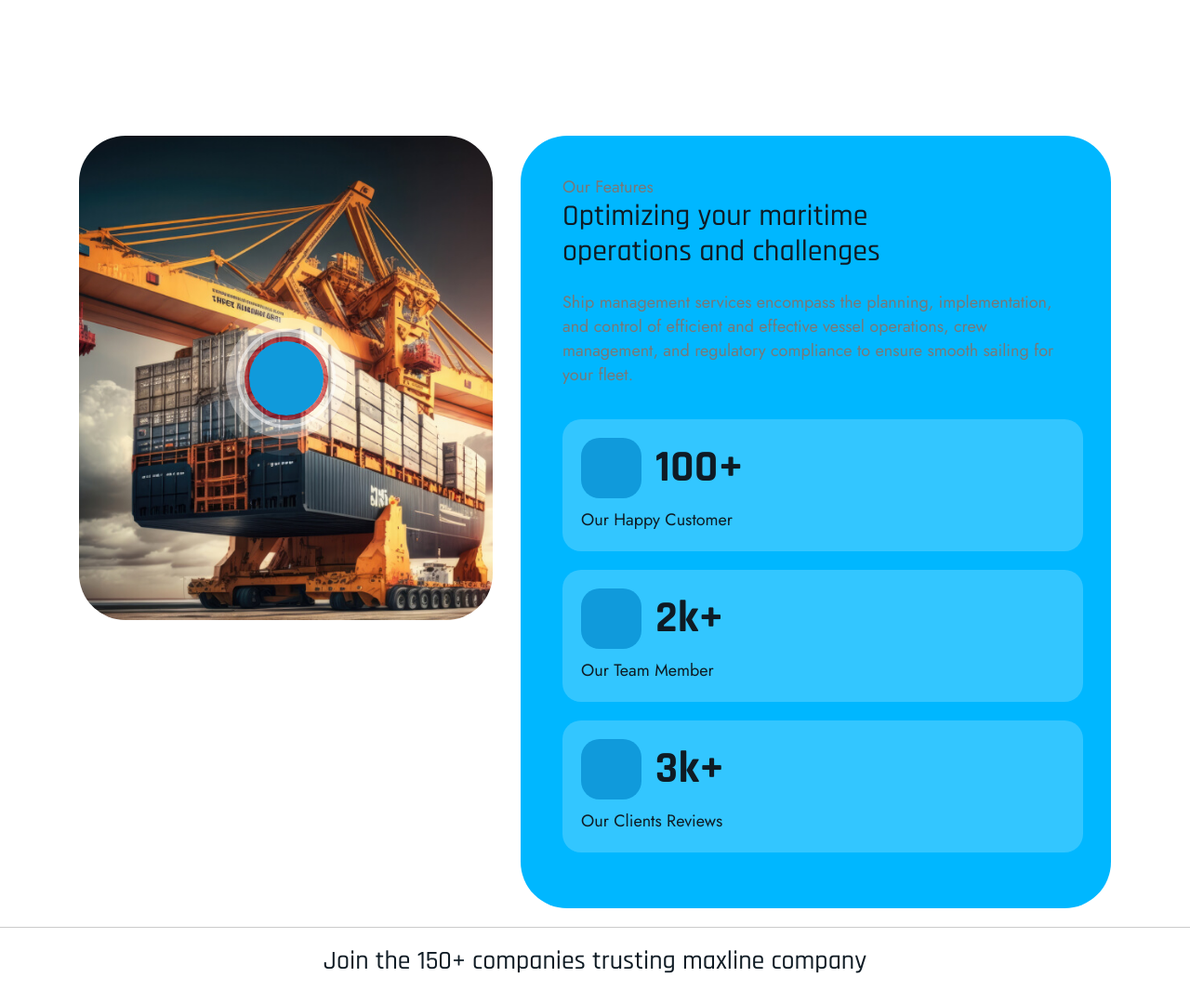
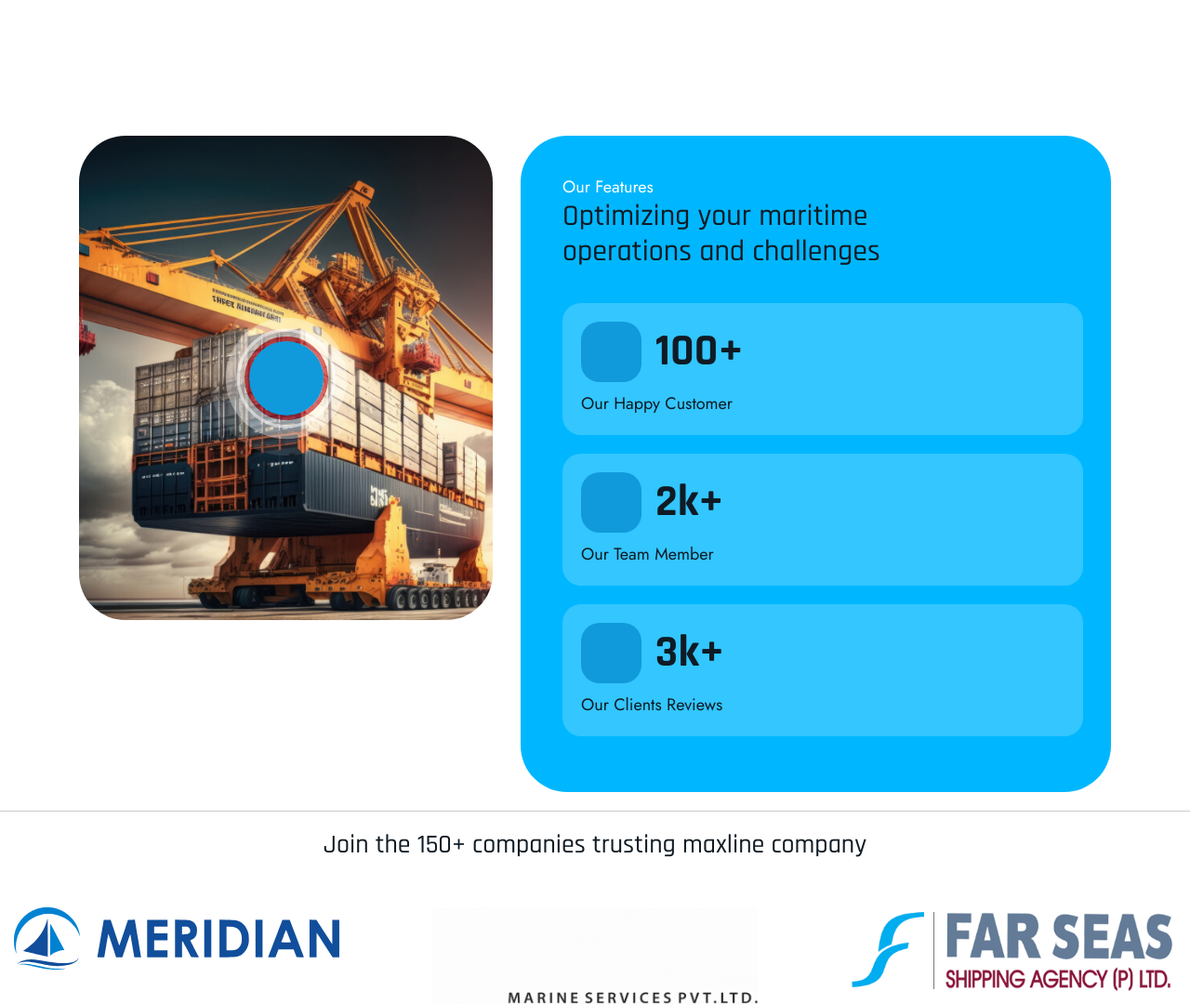
Before and after one commit to Ashutoshpayasi/Shipping, a PHP site: page / in a window 1280 px wide. Shown: the part 3617-4697 px from the top of the page at 93% size. Run offline with PHP 8.4, Linux system fonts and the light colour scheme; some libraries are stand-ins or nearby versions; some web fonts are replaced.

Commit message:
service content

```diff
--- a/index.php
+++ b/index.php
@@ -474,11 +474,10 @@
                         <div class="counter-one__right wow slideInRight" data-wow-delay="100ms" data-wow-duration="2500ms">
                             <div class="section-title text-left">
                                 <div class="section-titletagline-box">
-                                    <span class="section-titletagline">Our Features</span>
+                                    <span class="section-titletagline" style="color: white;">Our Features</span>
                                 </div>
                                 <h2 class="section-titletitle">Optimizing your maritime <br>operations and challenges</h2>
                             </div>
-                            <p class="counter-oneright-text">Ship management services encompass the planning, implementation, and control of efficient and effective vessel operations, crew management, and regulatory compliance to ensure smooth sailing for your fleet.</p>
                             <ul class="counter-one__count-list list-unstyled">
                                 <li>
                                     <div class="counter-one__icon-and-count">
```
